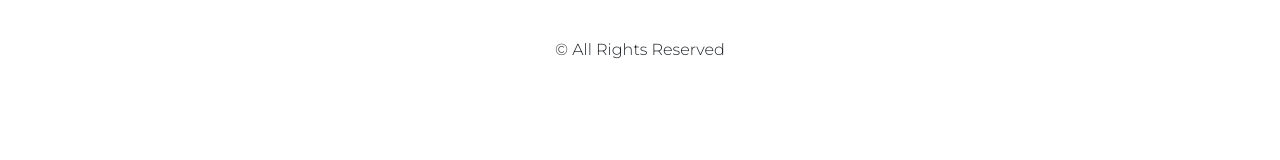
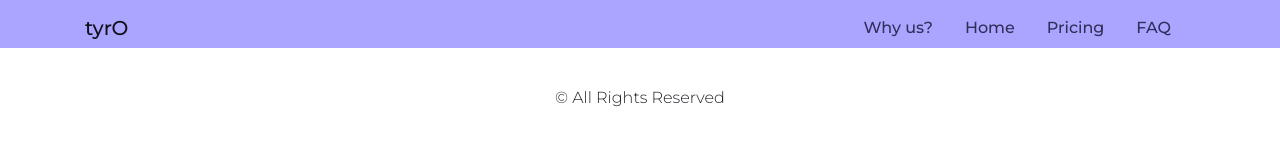
Before and after one commit to fatmab2809/tyro-store, a plain HTML site: page tyro/pricing.html in a window 1280 px wide. Drawn offline with nearby package versions, Linux system fonts and the light colour scheme.

Commit message:
Files changed

```diff
--- /dev/null
+++ b/tyro/css/pricing.css
@@ -0,0 +1,45 @@
+@import url('https://fonts.googleapis.com/css2?family=Montserrat:wght@300;500&display=swap');
+
+body{
+    font-family: 'Montserrat', sans-serif;
+    margin-bottom: 1em;
+    text-align:center;
+}
+.navbar{
+    background-color: #AAA5FF;
+    padding-bottom:0px;
+}
+.navbar-light .navbar-nav .nav-link{
+    color: #312e5a;
+}
+.navbar-light .navbar-nav .nav-link:hover{
+    color:#312e5a;
+}
+.nav-link{
+    margin-right:1em;
+}
+.navbar-nav > li {
+    float: left;
+    position: relative;
+  }
+.nav-link::after {
+    content: " ";
+    position: absolute;
+    background-color:black;
+    height: 2px;
+    width: 0%;
+    transform: translateX(-50%);
+    left: 40%;
+    bottom: 0;
+    transition: .35s ease;
+}
+.nav-link:hover::after {
+    width: 70%;
+}
+.current .nav-link{
+    border-bottom: 3px solid black;
+}
+.copyright{
+    font-weight:200;
+    margin-top:3%;
+}
--- a/tyro/css/style.css
+++ b/tyro/css/style.css
@@ -38,6 +38,14 @@ body{
 }
 .current .nav-link{
     border-bottom: 3px solid black;
+}
+@media screen and (max-width:768px){
+    .current .nav-link{
+        border-bottom: none;
+    }
+    .nav-link:hover::after {
+        content:unset;
+    }
 }
 .food, .piggybank, .payment{
     margin-top:5em;
--- a/tyro/pricing.html
+++ b/tyro/pricing.html
@@ -4,13 +4,39 @@
     <meta charset="UTF-8">
     <meta name="viewport" content="width=device-width, initial-scale=1.0">
     <script src="https://ajax.googleapis.com/ajax/libs/jquery/3.5.1/jquery.min.js"></script>
-    <link rel="stylesheet" href="https://stackpath.bootstrapcdn.com/font-awesome/4.7.0/css/font-awesome.min.css" />
-    <link rel="stylesheet" href="https://maxcdn.bootstrapcdn.com/bootstrap/4.5.0/css/bootstrap.min.css">
-    <script src="https://maxcdn.bootstrapcdn.com/bootstrap/3.4.1/js/bootstrap.min.js"></script>
-    <link rel="stylesheet" href="css/style.css" />
+    <!-- <link rel="stylesheet" href="https://stackpath.bootstrapcdn.com/font-awesome/4.7.0/css/font-awesome.min.css" /> -->
+    <link rel="stylesheet" href="https://stackpath.bootstrapcdn.com/bootstrap/4.3.1/css/bootstrap.min.css" integrity="sha384-ggOyR0iXCbMQv3Xipma34MD+dH/1fQ784/j6cY/iJTQUOhcWr7x9JvoRxT2MZw1T" crossorigin="anonymous">
+    <link rel="stylesheet" href="css/pricing.css" />
     <title>tyrO | Pricing</title>
 </head>
 <body>
+     <!--Navigation-->
+		<nav class="navbar navbar-expand-md navbar-light">
+            <div class="container">
+              <a class="navbar-brand" href="index.html">tyrO</a>
+              <button class="navbar-toggler" type="button" data-toggle="collapse" data-target="#navbarResponsive" aria-controls="navbarResponsive" aria-expanded="false" aria-label="Toggle navigation">
+                    <span class="navbar-toggler-icon"></span>
+                  </button>
+              <div class="collapse navbar-collapse" id="navbarResponsive">
+                <ul class="navbar-nav ml-auto">
+                 <li class="nav-item">
+                    <a class="nav-link" href="#">Why us?
+                        <!-- <span class="sr-only">(current)</span> -->
+                    </a>
+                 </li>
+                  <li class="nav-item">
+                    <a class="nav-link" href="index.html">Home</a>
+                  </li>
+                  <li class="nav-item pricing">
+                    <a class="nav-link" href="#">Pricing</a>
+                  </li>
+                  <li class="nav-item">
+                    <a class="nav-link" href="#">FAQ</a>
+                  </li>
+                </ul>
+              </div>
+            </div>
+          </nav>
     <!-- Copyright -->
 <p class="copyright">&#169; All Rights Reserved</p>
 <!---Script tags-->
```
Also changed, not shown: tyro/home.html (+6 -8 lines), tyro/index.html (+2 -3 lines).
